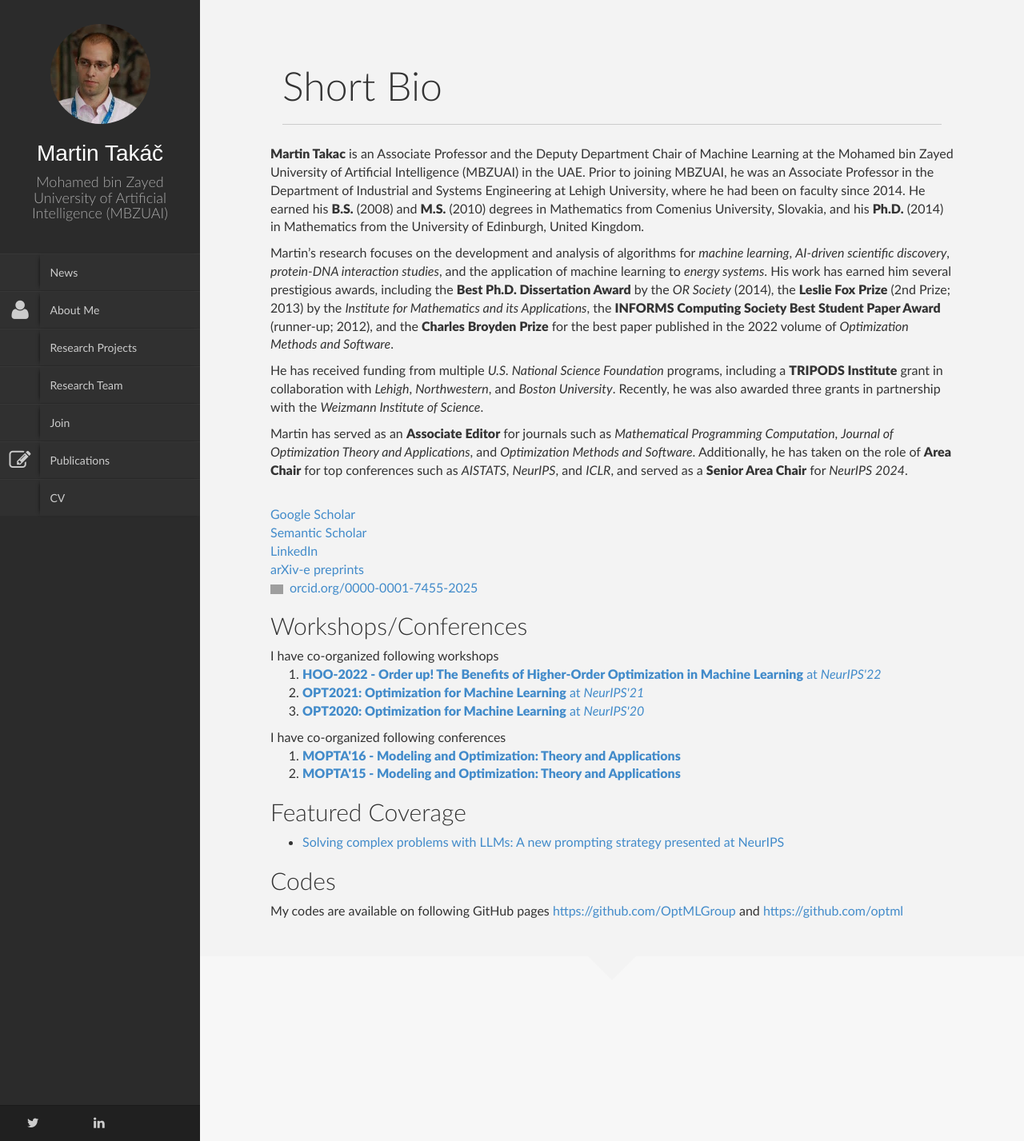
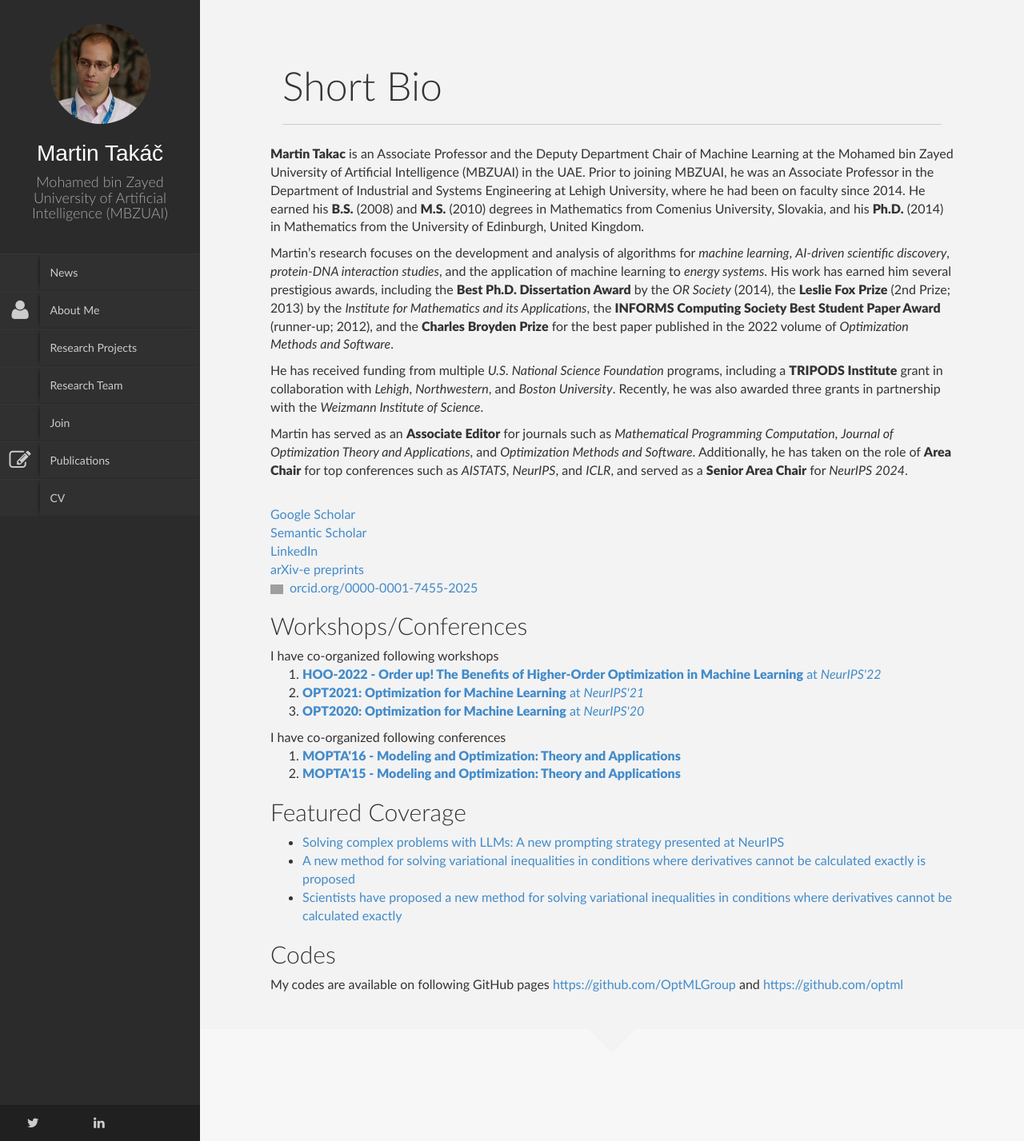
Before and after one commit to martintaki/takac.github.io, a Jekyll site: the page built from About_me.html, in a window 1280 px wide. Shown: the whole page at 80% size. Built offline with Jekyll 4.4.1, drawn with Linux system fonts in a browser that asks for light colours; nearby versions of some CDN libraries; library files that are not in the unit come from our copies; grey boxes are pictures that could not be loaded.

Commit message:
update 12-30-2024

```diff
--- a/About_me.html
+++ b/About_me.html
@@ -127,6 +127,12 @@ I have co-organized following conferences
 <ul>
 	<li><a href="https://mbzuai.ac.ae/news/solving-complex-problems-with-llms-a-new-prompting-strategy-presented-at-neurips/">Solving complex problems with LLMs: A new prompting strategy presented at NeurIPS</a></li>
 
+	<li><a href="https://naked-science.ru/article/column/predlozhen-novyj-metod-re">A new method for solving variational inequalities in conditions where derivatives cannot be calculated exactly is proposed</a></li>
+
+	<li><a href="https://zanauku.mipt.ru/2024/12/23/uchenye-predlozhili-novyj-metod-resheniya-variatsionnyh-neravenstv-v-usloviyah-kogda-proizvodnye-nelzya-vychislit-tochno/">Scientists have proposed a new method for solving variational inequalities in conditions where derivatives cannot be calculated exactly</a></li>
+
+
+
 </ul>
 
 
```
